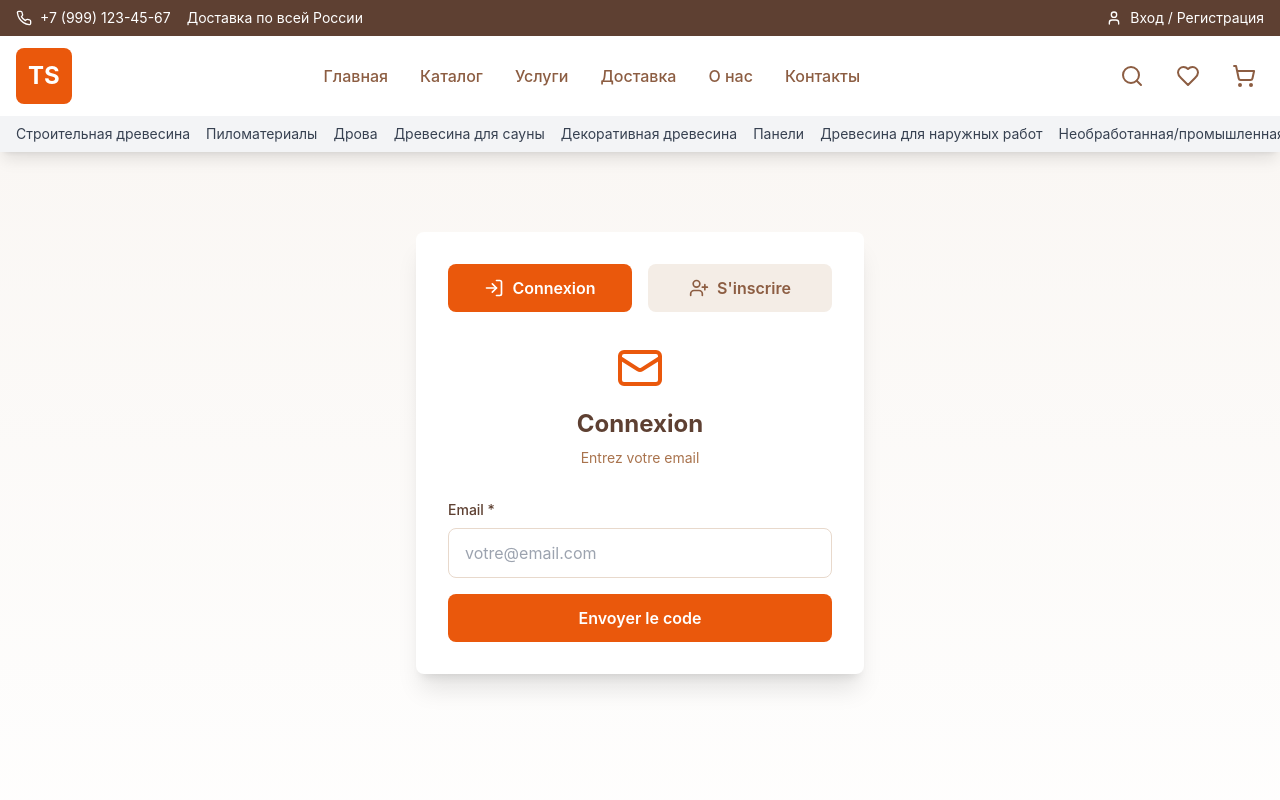
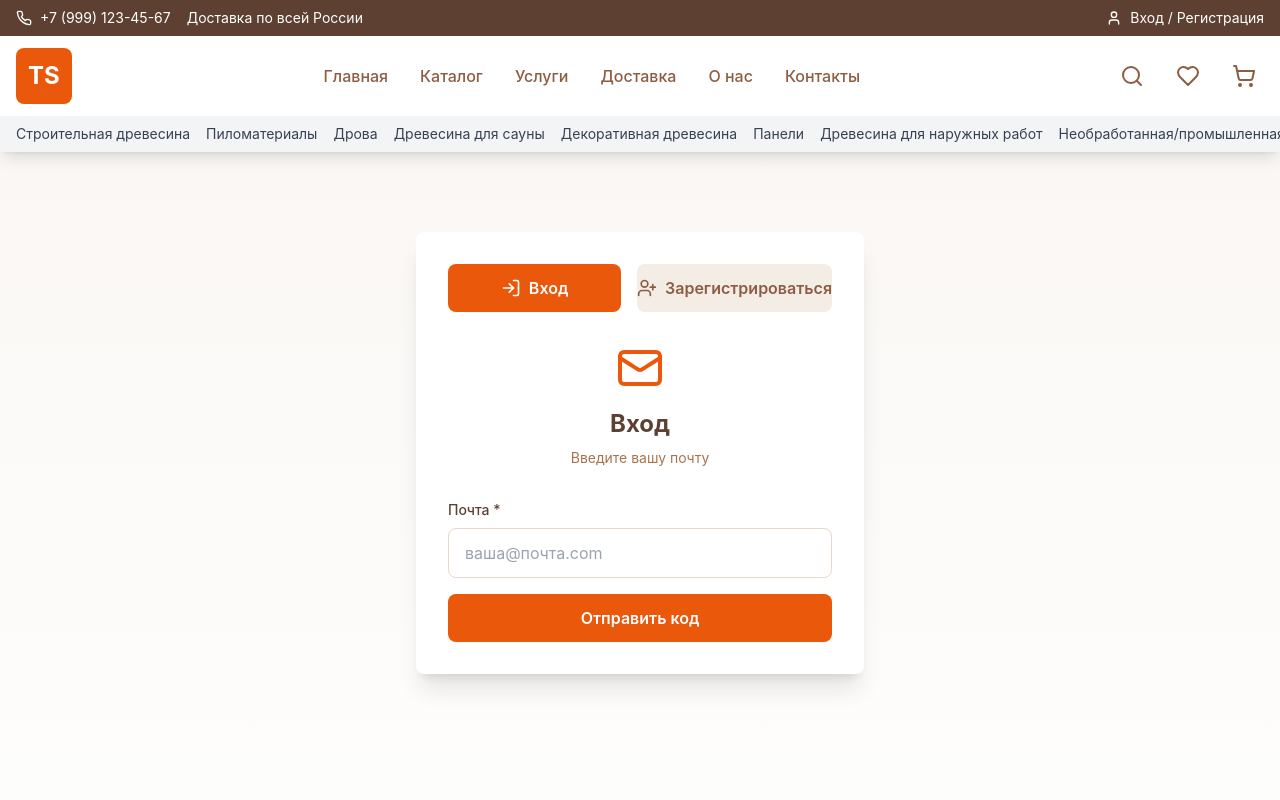
Before and after one commit to passivedrop-lab/bois, a Next.js app: page /login in a window 1280 px wide. Shown: the top 800 px of the page. Built offline with nearby package versions, Linux system fonts and the light colour scheme.

Commit message:
feat: complete Russian translation of login page UI

```diff
--- a/app/login/page.tsx
+++ b/app/login/page.tsx
@@ -33,14 +33,14 @@ export default function LoginPage() {
       const data = await response.json()
 
       if (!response.ok) {
-        setError(data.error || 'Erreur lors de l\'envoi du code')
+        setError(data.error || 'Ошибка при отправке кода')
         return
       }
 
-      setSuccess('Code OTP envoyé à votre email!')
+      setSuccess('Код OTP отправлен на вашу почту!')
       setStep('otp')
     } catch (err) {
-      setError('Erreur de connexion')
+      setError('Ошибка подключения')
     } finally {
       setLoading(false)
     }
@@ -63,7 +63,7 @@ export default function LoginPage() {
       const data = await response.json()
 
       if (!response.ok) {
-        setError(data.error || 'Code invalide')
+        setError(data.error || 'Неверный код')
         return
       }
 
@@ -81,7 +81,7 @@ export default function LoginPage() {
         await handleCompleteRegistration()
       }
     } catch (err) {
-      setError('Erreur lors de la vérification')
+      setError('Ошибка при проверке кода')
     } finally {
       setLoading(false)
     }
@@ -108,7 +108,7 @@ export default function LoginPage() {
       const data = await response.json()
 
       if (!response.ok) {
-        setError(data.error || 'Erreur lors de l\'inscription')
+        setError(data.error || 'Ошибка при регистрации')
         return
       }
 
@@ -118,7 +118,7 @@ export default function LoginPage() {
       localStorage.setItem('userEmail', email)
       window.location.href = '/profile/orders'
     } catch (err) {
-      setError('Erreur lors de l\'inscription')
+      setError('Ошибка при регистрации')
     } finally {
       setLoading(false)
     }
@@ -159,7 +159,7 @@ export default function LoginPage() {
               }`}
             >
               <LogIn size={20} />
-              Connexion
+              Вход
             </button>
             <button
               onClick={() => handleSwitchMode('register')}
@@ -170,7 +170,7 @@ export default function LoginPage() {
               }`}
             >
               <UserPlus size={20} />
-              S'inscrire
+              Зарегистрироваться
             </button>
           </div>
 
@@ -178,12 +178,12 @@ export default function LoginPage() {
           <div className="text-center mb-8">
             <Mail className="w-12 h-12 mx-auto text-fire-600 mb-4" />
             <h1 className="text-2xl font-bold text-wood-900">
-              {step === 'form' && (mode === 'login' ? 'Connexion' : 'Créer un compte')}
-              {step === 'otp' && 'Vérification du code'}
+              {step === 'form' && (mode === 'login' ? 'Вход' : 'Создать аккаунт')}
+              {step === 'otp' && 'Проверка кода'}
             </h1>
             <p className="text-wood-600 mt-2 text-sm">
-              {step === 'form' && (mode === 'login' ? 'Entrez votre email' : 'Complétez vos informations')}
-              {step === 'otp' && 'Entrez le code reçu par email'}
+              {step === 'form' && (mode === 'login' ? 'Введите вашу почту' : 'Заполните свои данные')}
+              {step === 'otp' && 'Введите код, полученный по почте'}
             </p>
           </div>
 
@@ -205,11 +205,11 @@ export default function LoginPage() {
             <form onSubmit={handleSendOtp} className="space-y-4">
               <div>
                 <label className="block text-sm font-medium text-wood-900 mb-2">
-                  Email *
+                  Почта *
                 </label>
                 <input
                   type="email"
-                  placeholder="votre@email.com"
+                  placeholder="ваша@почта.com"
                   value={email}
                   onChange={(e) => setEmail(e.target.value)}
                   required
@@ -222,11 +222,11 @@ export default function LoginPage() {
                 <>
                   <div>
                     <label className="block text-sm font-medium text-wood-900 mb-2">
-                      Prénom *
+                      Имя *
                     </label>
                     <input
                       type="text"
-                      placeholder="Jean"
+                      placeholder="Иван"
                       value={firstName}
                       onChange={(e) => setFirstName(e.target.value)}
                       required
@@ -236,11 +236,11 @@ export default function LoginPage() {
 
                   <div>
                     <label className="block text-sm font-medium text-wood-900 mb-2">
-                      Nom *
+                      Фамилия *
                     </label>
                     <input
                       type="text"
-                      placeholder="Dupont"
+                      placeholder="Петров"
                       value={lastName}
                       onChange={(e) => setLastName(e.target.value)}
                       required
@@ -250,11 +250,11 @@ export default function LoginPage() {
 
                   <div>
                     <label className="block text-sm font-medium text-wood-900 mb-2">
-                      Téléphone *
+                      Телефон *
                     </label>
                     <input
                       type="tel"
-                      placeholder="+33 6 12 34 56 78"
+                      placeholder="+7 999 123 45 67"
                       value={phone}
                       onChange={(e) => setPhone(e.target.value)}
                       required
@@ -264,11 +264,11 @@ export default function LoginPage() {
 
                   <div>
                     <label className="block text-sm font-medium text-wood-900 mb-2">
-                      Ville *
+                      Город *
                     </label>
                     <input
                       type="text"
-                      placeholder="Paris"
+                      placeholder="Москва"
                       value={city}
                       onChange={(e) => setCity(e.target.value)}
                       required
@@ -284,7 +284,7 @@ export default function LoginPage() {
                 className="w-full bg-fire-600 text-white py-3 rounded-lg hover:bg-fire-700 transition font-semibold flex items-center justify-center gap-2 disabled:opacity-50"
               >
                 {loading && <Loader className="w-4 h-4 animate-spin" />}
-                Envoyer le code
+                Отправить код
               </button>
             </form>
           )}
@@ -294,10 +294,10 @@ export default function LoginPage() {
             <form onSubmit={handleVerifyOtp} className="space-y-4">
               <div>
                 <p className="text-sm text-wood-600 mb-4">
-                  Un code à 6 chiffres a été envoyé à <strong>{email}</strong>
+                  Код из 6 цифр отправлен на <strong>{email}</strong>
                 </p>
                 <label className="block text-sm font-medium text-wood-900 mb-2">
-                  Code de vérification *
+                  Код проверки *
                 </label>
                 <input
                   type="text"
@@ -316,7 +316,7 @@ export default function LoginPage() {
                 className="w-full bg-fire-600 text-white py-3 rounded-lg hover:bg-fire-700 transition font-semibold flex items-center justify-center gap-2 disabled:opacity-50"
               >
                 {loading && <Loader className="w-4 h-4 animate-spin" />}
-                Vérifier le code
+                Проверить код
               </button>
 
               <button
@@ -324,7 +324,7 @@ export default function LoginPage() {
                 onClick={handleBackToForm}
                 className="w-full border border-wood-300 text-wood-700 py-2 rounded-lg hover:bg-wood-50 transition font-medium"
               >
-                ← Retour
+                ← Назад
               </button>
             </form>
           )}
```
